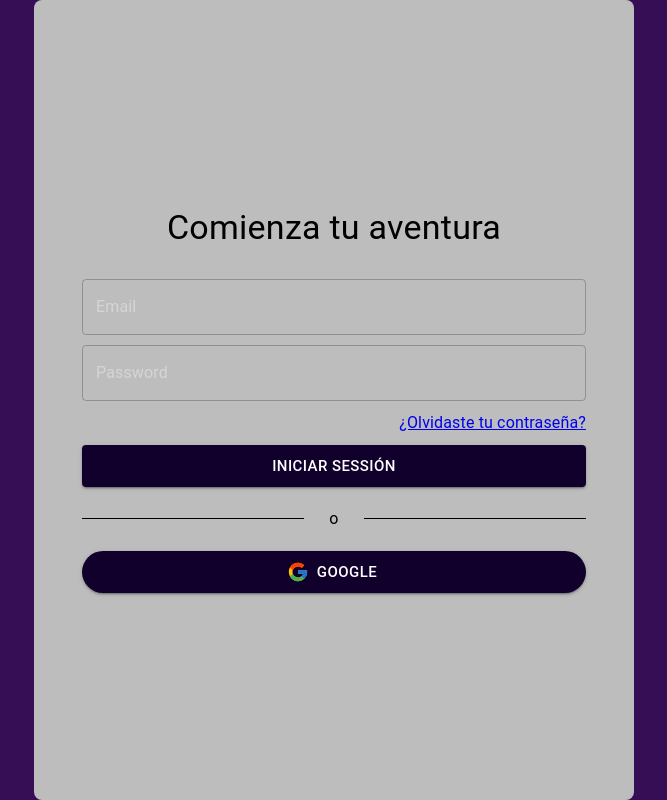
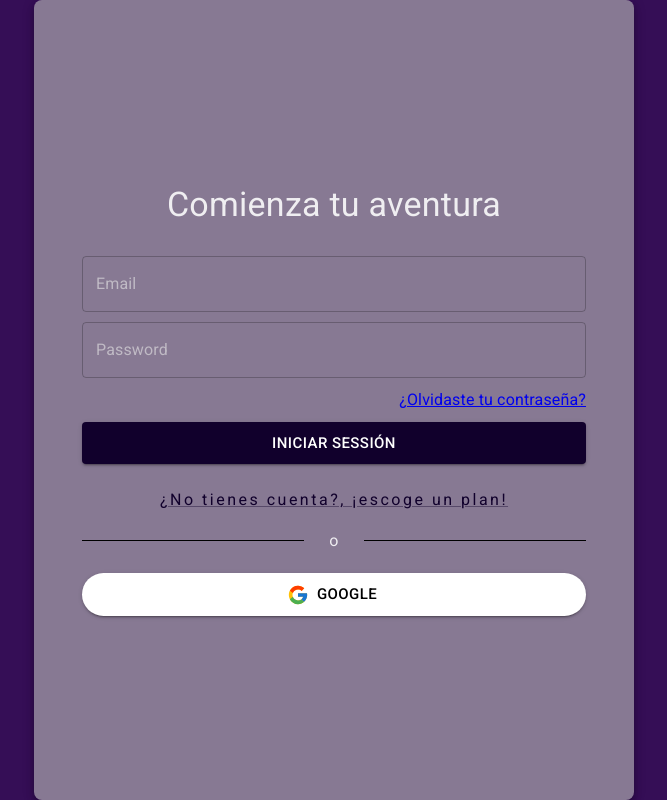
Before and after one commit to jbuendia1y/stream-parish-demo, a React (Vite) app: page /login in a window 1280 px wide. Shown: the whole page, without its empty margins (306-973 px from the left). Built offline with nearby package versions, Linux system fonts and the light colour scheme.

Commit message:
+ Upgrade Login Design and add Roboto fontsource

```diff
--- a/src/index.css
+++ b/src/index.css
@@ -1,4 +1,5 @@
 body {
   margin: 0;
   padding: 0;
+  font-family: "Roboto", "Helvetica", "Arial", sans-serif;
 }
--- a/src/main.tsx
+++ b/src/main.tsx
@@ -1,3 +1,8 @@
+import "@fontsource/roboto/300.css";
+import "@fontsource/roboto/400.css";
+import "@fontsource/roboto/500.css";
+import "@fontsource/roboto/700.css";
+
 import { StrictMode } from "react";
 import { createRoot } from "react-dom/client";
 import "./index.css";
--- a/src/pages/Login.tsx
+++ b/src/pages/Login.tsx
@@ -2,11 +2,13 @@ import {
   Box,
   Button,
   Container,
+  Link,
+  Paper,
   Stack,
   TextField,
   Typography,
 } from "@mui/material";
-import { Link, useNavigate } from "react-router-dom";
+import { Link as ReactLink, useNavigate } from "react-router-dom";
 import { FcGoogle } from "react-icons/fc";
 import { useForm } from "react-hook-form";
 import { useAuth } from "../hooks/useAuth";
@@ -40,6 +42,7 @@ export default function Login() {
     >
       <Container
         maxWidth="sm"
+        component={Paper}
         sx={{
           display: "flex",
           flexDirection: "column",
@@ -50,7 +53,8 @@ export default function Login() {
           paddingX: "10px",
           boxSizing: "border-box",
           borderRadius: 2,
-          backgroundColor: (theme) => theme.palette.grey.A400,
+          boxShadow: 5,
+          backgroundColor: "#b6b6b6a3",
         }}
       >
         <Typography
@@ -82,7 +86,7 @@ export default function Login() {
               error={!!formState.errors.password}
             />
             <Typography
-              component={Link}
+              component={ReactLink}
               to="/forgot-password"
               display="block"
               textAlign="right"
@@ -92,6 +96,18 @@ export default function Login() {
             <Button type="submit" variant="contained" fullWidth size="large">
               Iniciar sessión
             </Button>
+            <Box paddingTop={1}>
+              <Link
+                component={ReactLink}
+                to="/register"
+                display="block"
+                textAlign="center"
+                letterSpacing={2.5}
+                sx={{ marginTop: 1 }}
+              >
+                ¿No tienes cuenta?, ¡escoge un plan!
+              </Link>
+            </Box>
           </Stack>
           <Typography
             component="p"
@@ -129,7 +145,11 @@ export default function Login() {
             variant="contained"
             size="large"
             fullWidth
-            sx={{ borderRadius: 10000 }}
+            sx={{
+              borderRadius: 10000,
+              backgroundColor: (theme) => theme.palette.common.white,
+              color: (theme) => theme.palette.common.black,
+            }}
             startIcon={<FcGoogle />}
           >
             Google
```
